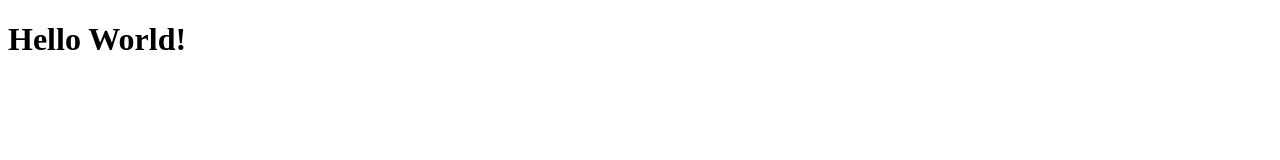
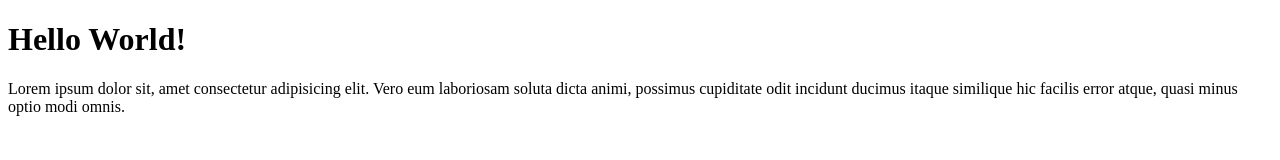
Before and after one commit to fonia550/wpu-git-test, a plain HTML site: page index.html in a window 1280 px wide. Drawn offline with Linux system fonts and the light colour scheme.

Commit message:
menambahkan paragraf

```diff
--- a/index.html
+++ b/index.html
@@ -8,5 +8,6 @@
 </head>
 <body>
     <h1>Hello World!</h1>
+    <p>Lorem ipsum dolor sit, amet consectetur adipisicing elit. Vero eum laboriosam soluta dicta animi, possimus cupiditate odit incidunt ducimus itaque similique hic facilis error atque, quasi minus optio modi omnis.</p>
 </body>
 </html>
```
